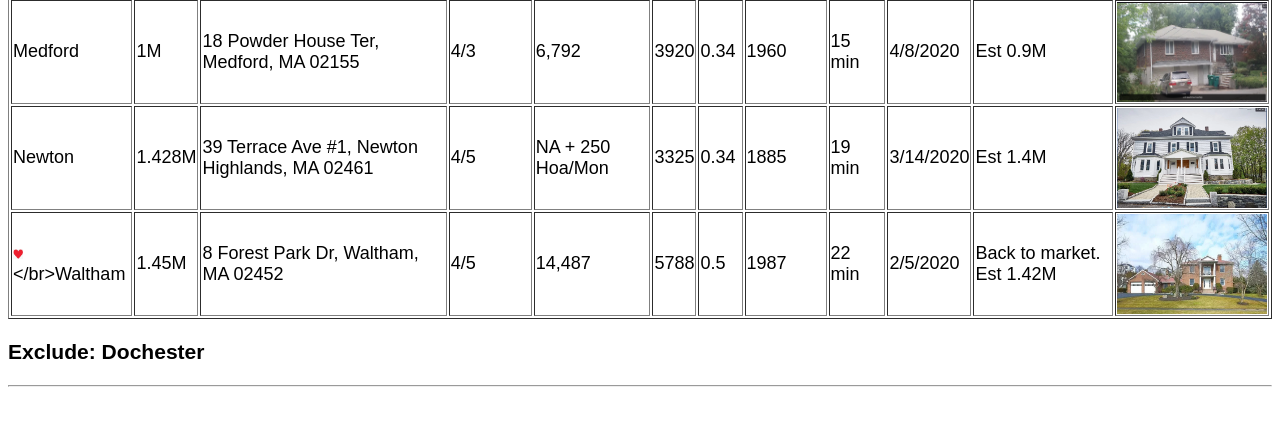
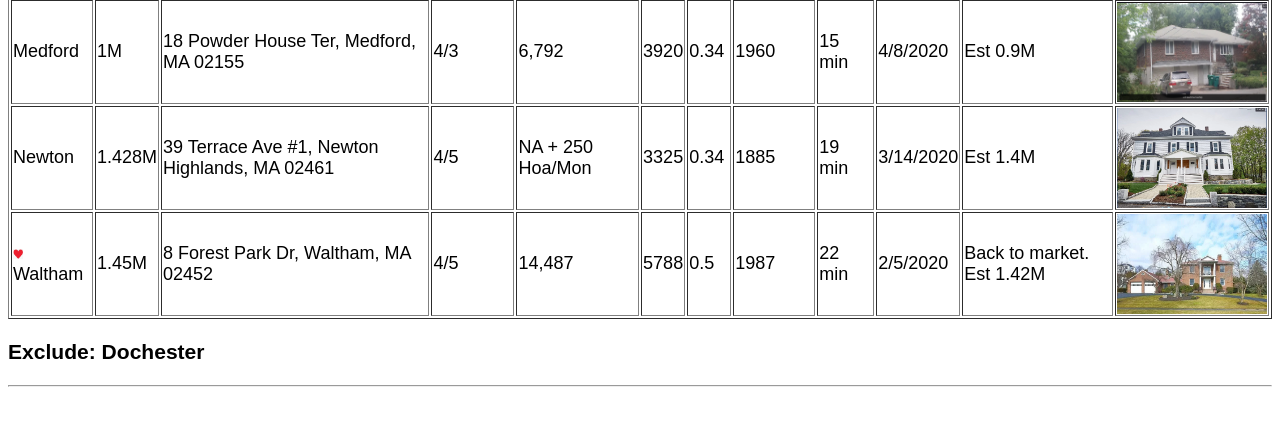
Before and after one commit to fianatec/fianatec.github.io, a Jekyll site: the page built from _posts/2020-04-12-MA-Houses.md, in a window 1280 px wide, cut to the strip 362-788 px from the top of the page. Built offline with Jekyll 4.4.1, drawn with Linux system fonts in a browser that asks for light colours.

Commit message:
Update 2020-04-12-MA-Houses.md

```diff
--- a/_posts/2020-04-12-MA-Houses.md
+++ b/_posts/2020-04-12-MA-Houses.md
@@ -67,7 +67,7 @@ author: boscal
 
 
 <tr>
-<td><img src="/assets/images/like.png" width="10" height="10"/></br>Waltham</td>
+<td><img src="/assets/images/like.png" width="10" height="10"/><br>Waltham</td>
 <td>1.45M</td>
 <td>8 Forest Park Dr, Waltham, MA 02452</td>
 <td>4/5</td>
```
